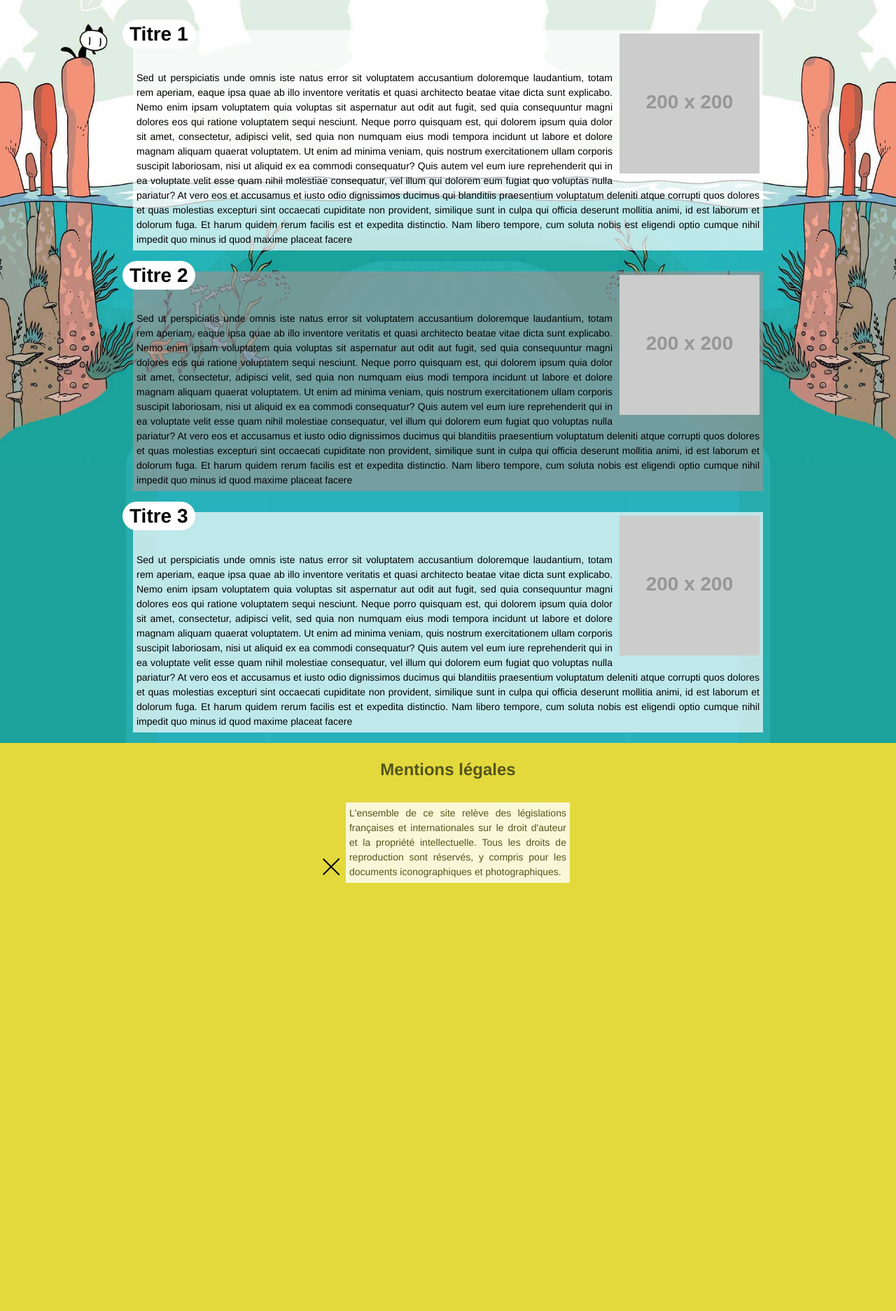
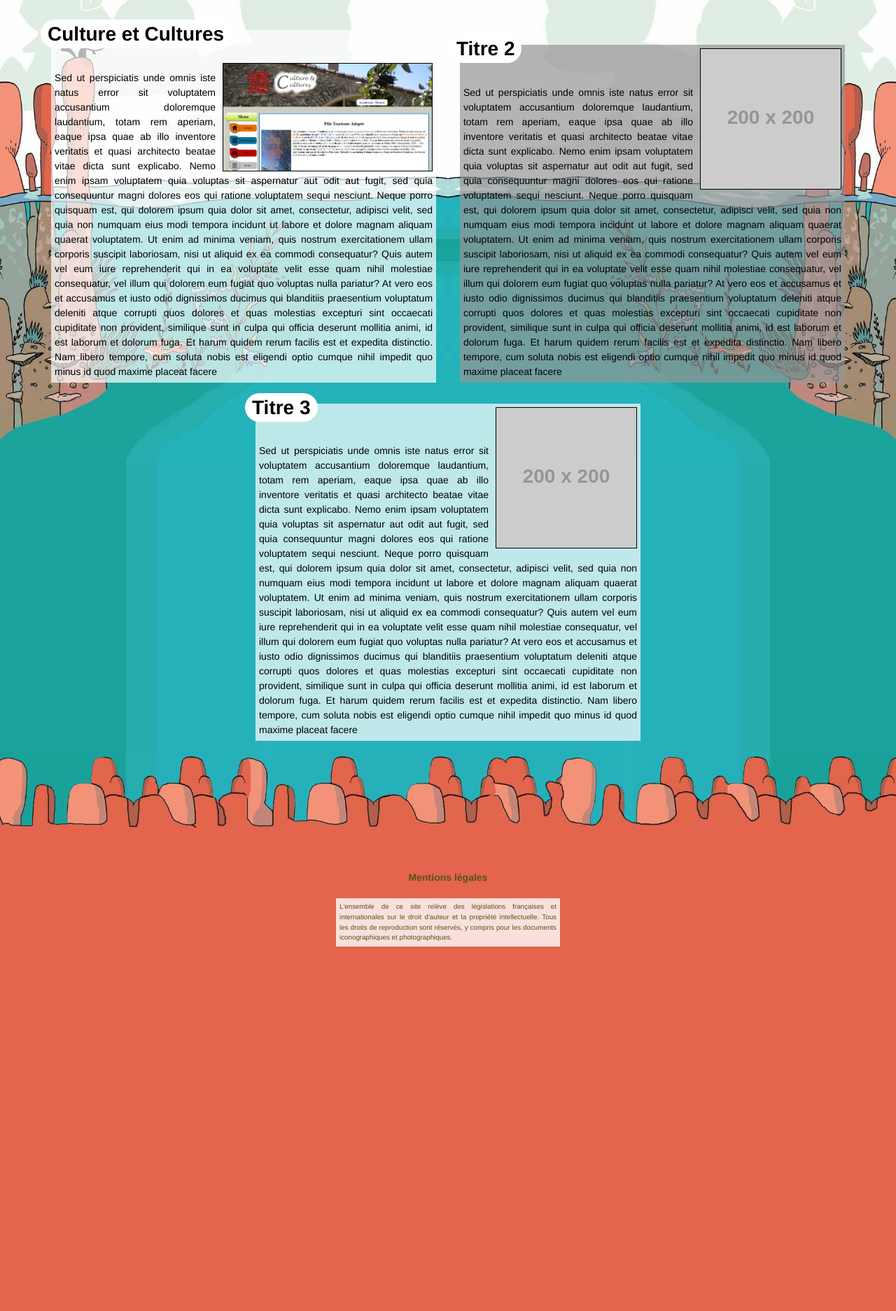
Before and after one commit to FlorianPerrot/florian-perrot.fr, a PHP site: template web/views/base.twig in a window 1280 px wide. Shown: the part 217-2091 px from the top of the page at 70% size. Before the commit the page ends 1479 px from the top, so only its background shows below. Run offline with PHP 8.4, Linux system fonts and the light colour scheme; the template is opened without the code that fills it, so the values that code supplies are empty; grey boxes labelled with a size stand in for pictures from a placeholder-image service; style sheets or scripts are compiled from the project's sources; some libraries are stand-ins or nearby versions.

Commit message:
Mise en forme du footer et test main avec image

```diff
--- a/web/views/base.twig
+++ b/web/views/base.twig
@@ -54,7 +54,7 @@
     </header>
 
     <main>
-        <div class="bloc-article"> <h2>Titre 1</h2> <div class="image"><img src="http://dummyimage.com/200/c2c2c2/000000.jpg" /></div> <p> Sed ut perspiciatis unde omnis iste natus error sit voluptatem accusantium doloremque laudantium, totam rem aperiam, eaque ipsa quae ab illo inventore veritatis et quasi architecto beatae vitae dicta sunt explicabo. Nemo enim ipsam voluptatem quia voluptas sit aspernatur aut odit aut fugit, sed quia consequuntur magni dolores eos qui ratione voluptatem sequi nesciunt. Neque porro quisquam est, qui dolorem ipsum quia dolor sit amet, consectetur, adipisci velit, sed quia non numquam eius modi tempora incidunt ut labore et dolore magnam aliquam quaerat voluptatem. Ut enim ad minima veniam, quis nostrum exercitationem ullam corporis suscipit laboriosam, nisi ut aliquid ex ea commodi consequatur? Quis autem vel eum iure reprehenderit qui in ea voluptate velit esse quam nihil molestiae consequatur, vel illum qui dolorem eum fugiat quo voluptas nulla pariatur? At vero eos et accusamus et iusto odio dignissimos ducimus qui blanditiis praesentium voluptatum deleniti atque corrupti quos dolores et quas molestias excepturi sint occaecati cupiditate non provident, similique sunt in culpa qui officia deserunt mollitia animi, id est laborum et dolorum fuga. Et harum quidem rerum facilis est et expedita distinctio. Nam libero tempore, cum soluta nobis est eligendi optio cumque nihil impedit quo minus id quod maxime placeat facere </p></div>
+        <div class="bloc-article"> <h2>Culture et Cultures</h2> <div class="image"><img src="{{ asset('/views/img/c&c.jpg') }}" /></div> <p> Sed ut perspiciatis unde omnis iste natus error sit voluptatem accusantium doloremque laudantium, totam rem aperiam, eaque ipsa quae ab illo inventore veritatis et quasi architecto beatae vitae dicta sunt explicabo. Nemo enim ipsam voluptatem quia voluptas sit aspernatur aut odit aut fugit, sed quia consequuntur magni dolores eos qui ratione voluptatem sequi nesciunt. Neque porro quisquam est, qui dolorem ipsum quia dolor sit amet, consectetur, adipisci velit, sed quia non numquam eius modi tempora incidunt ut labore et dolore magnam aliquam quaerat voluptatem. Ut enim ad minima veniam, quis nostrum exercitationem ullam corporis suscipit laboriosam, nisi ut aliquid ex ea commodi consequatur? Quis autem vel eum iure reprehenderit qui in ea voluptate velit esse quam nihil molestiae consequatur, vel illum qui dolorem eum fugiat quo voluptas nulla pariatur? At vero eos et accusamus et iusto odio dignissimos ducimus qui blanditiis praesentium voluptatum deleniti atque corrupti quos dolores et quas molestias excepturi sint occaecati cupiditate non provident, similique sunt in culpa qui officia deserunt mollitia animi, id est laborum et dolorum fuga. Et harum quidem rerum facilis est et expedita distinctio. Nam libero tempore, cum soluta nobis est eligendi optio cumque nihil impedit quo minus id quod maxime placeat facere </p></div>
         <div class="bloc-article"> <h2>Titre 2</h2> <div class="image"><img src="http://dummyimage.com/200/c2c2c2/000000.jpg" /></div> <p> Sed ut perspiciatis unde omnis iste natus error sit voluptatem accusantium doloremque laudantium, totam rem aperiam, eaque ipsa quae ab illo inventore veritatis et quasi architecto beatae vitae dicta sunt explicabo. Nemo enim ipsam voluptatem quia voluptas sit aspernatur aut odit aut fugit, sed quia consequuntur magni dolores eos qui ratione voluptatem sequi nesciunt. Neque porro quisquam est, qui dolorem ipsum quia dolor sit amet, consectetur, adipisci velit, sed quia non numquam eius modi tempora incidunt ut labore et dolore magnam aliquam quaerat voluptatem. Ut enim ad minima veniam, quis nostrum exercitationem ullam corporis suscipit laboriosam, nisi ut aliquid ex ea commodi consequatur? Quis autem vel eum iure reprehenderit qui in ea voluptate velit esse quam nihil molestiae consequatur, vel illum qui dolorem eum fugiat quo voluptas nulla pariatur? At vero eos et accusamus et iusto odio dignissimos ducimus qui blanditiis praesentium voluptatum deleniti atque corrupti quos dolores et quas molestias excepturi sint occaecati cupiditate non provident, similique sunt in culpa qui officia deserunt mollitia animi, id est laborum et dolorum fuga. Et harum quidem rerum facilis est et expedita distinctio. Nam libero tempore, cum soluta nobis est eligendi optio cumque nihil impedit quo minus id quod maxime placeat facere </p></div>
         <div class="bloc-article"> <h2>Titre 3</h2> <div class="image"><img src="http://dummyimage.com/200/c2c2c2/000000.jpg" /></div> <p> Sed ut perspiciatis unde omnis iste natus error sit voluptatem accusantium doloremque laudantium, totam rem aperiam, eaque ipsa quae ab illo inventore veritatis et quasi architecto beatae vitae dicta sunt explicabo. Nemo enim ipsam voluptatem quia voluptas sit aspernatur aut odit aut fugit, sed quia consequuntur magni dolores eos qui ratione voluptatem sequi nesciunt. Neque porro quisquam est, qui dolorem ipsum quia dolor sit amet, consectetur, adipisci velit, sed quia non numquam eius modi tempora incidunt ut labore et dolore magnam aliquam quaerat voluptatem. Ut enim ad minima veniam, quis nostrum exercitationem ullam corporis suscipit laboriosam, nisi ut aliquid ex ea commodi consequatur? Quis autem vel eum iure reprehenderit qui in ea voluptate velit esse quam nihil molestiae consequatur, vel illum qui dolorem eum fugiat quo voluptas nulla pariatur? At vero eos et accusamus et iusto odio dignissimos ducimus qui blanditiis praesentium voluptatum deleniti atque corrupti quos dolores et quas molestias excepturi sint occaecati cupiditate non provident, similique sunt in culpa qui officia deserunt mollitia animi, id est laborum et dolorum fuga. Et harum quidem rerum facilis est et expedita distinctio. Nam libero tempore, cum soluta nobis est eligendi optio cumque nihil impedit quo minus id quod maxime placeat facere </p></div>
     </main>
@@ -62,10 +62,6 @@
     <footer>
         <div class="widget">
             <h3>Mentions légales</h3>
-            <svg class="param" xml:space="preserve" enable-background="new 0 0 24 24" viewBox="0 0 24 24"  height="24px" width="24px" y="0px" x="0px" xmlns:xlink="http://www.w3.org/1999/xlink" xmlns="http://www.w3.org/2000/svg" id="Ebene_1" version="1.1">
-                <rect height="2" width="33.94" transform="translate(1.41) rotate(45)"/>
-                <rect height="2" width="33.94" transform="translate(0 22.59) rotate(-45)"/>
-            </svg>
             <p>L'ensemble de ce site relève des législations françaises et internationales sur le droit
                 d'auteur et la propriété intellectuelle. Tous les droits de reproduction sont réservés,
                 y compris pour les documents iconographiques et photographiques. </p>
--- a/web/views/css/bottom_page.css
+++ b/web/views/css/bottom_page.css
@@ -8,7 +8,7 @@
   left: 0;
   top: 0;
   width: 100%;
-  background: rgba(104, 255, 185, 0.95); }
+  background: rgba(207, 232, 211, 0.95); }
   .menu ul {
     padding: 0px; }
     .menu ul li {
@@ -27,12 +27,16 @@ main {
     margin: 15px;
     padding: 5px;
     text-align: justify;
-    max-width: 900px;
+    max-width: 550px;
     display: inline-block; }
     main .bloc-article .image {
       text-align: center;
       float: right;
-      margin-left: 10px; }
+      margin-left: 10px;
+      max-width: 300px;
+      max-height: 400px; }
+      main .bloc-article .image img {
+        border: black solid 1px; }
     main .bloc-article h2 {
       display: inline;
       position: relative;
@@ -48,15 +52,19 @@ main {
     background-color: rgba(150, 150, 150, 0.7); }
 
 footer {
-  padding: 20px 0;
+  padding: 170px 0;
   z-index: 2;
   color: #54551a;
-  background: #e3d93c;
+  background: #e5644e url("/florian-perrot/views/img/footer-back.jpg") no-repeat;
+  background-size: 100%;
   position: absolute;
   height: 100%;
   width: 100%;
   text-align: center; }
+  footer h3 {
+    font-size: 1em; }
   footer p {
+    font-size: 0.7em;
     margin: 5px;
     padding: 5px;
     text-align: justify;
--- a/web/views/css/bottom_page.sass
+++ b/web/views/css/bottom_page.sass
@@ -9,7 +9,7 @@
   left: 0
   top: 0
   width: 100%
-  background: rgba(104, 255, 185, 0.95)
+  background: rgba(207, 232, 211, 0.95)
   ul
     padding: 0px
     li
@@ -29,12 +29,16 @@ main
     padding: 5px
 
     text-align: justify
-    max-width: 900px
+    max-width: 550px
     display: inline-block
     .image
       text-align: center
       float: right
       margin-left: 10px
+      max-width: 300px
+      max-height: 400px
+      img
+        border: black solid 1px
     h2
       display: inline
       position: relative
@@ -52,16 +56,20 @@ main
     background-color: rgba(150,150,150,0.7)
 
 footer
-  padding: 20px 0
+  padding: 170px 0
   z-index: 2
   color: #54551a
-  background: #e3d93c
+  background: #e5644e url('/florian-perrot/views/img/footer-back.jpg') no-repeat
+  background-size: 100%
   position: absolute
   height: 100%
   width: 100%
   text-align: center
 
+  h3
+    font-size: 1em
   p
+    font-size: 0.7em
     margin: 5px
     padding: 5px
     text-align: justify
```
Also changed, not shown: web/views/img/c&c.jpg (added), web/views/img/footer-back.jpg (added), 1 other file.
